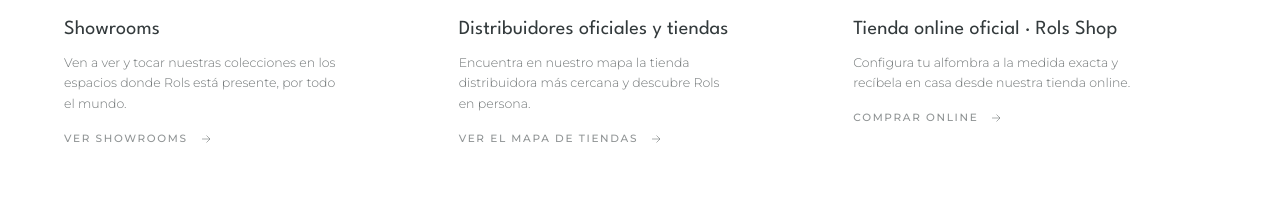
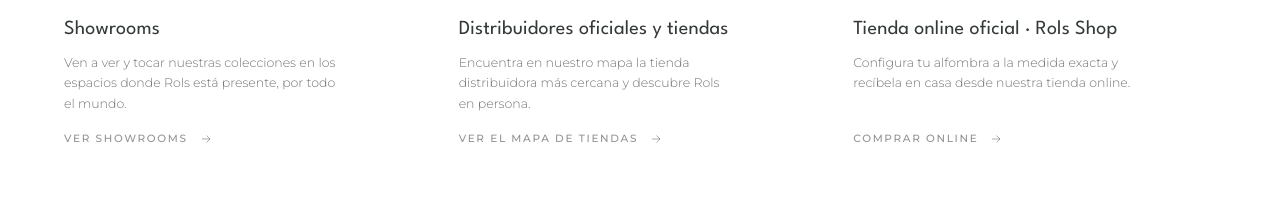
Before and after one commit to anarols/rols-donde-comprar-clasica, a plain HTML site: page index.html in a window 1280 px wide. Shown: the part 915-1121 px from the top of the page. Drawn offline with Linux system fonts and the light colour scheme.

Commit message:
Publicar Donde comprar clasica

```diff
--- a/index.html
+++ b/index.html
@@ -424,9 +424,10 @@
   .heroC .lead{ max-width:56ch; }
   .ways{ display:grid; grid-template-columns:minmax(0,1fr); gap:38px 22px; margin-top:34px; }
   @media (min-width:768px){ .ways{ grid-template-columns:repeat(3,minmax(0,1fr)); gap:40px 32px; } }
+  .ways .pilar{ height:100%; }
   .ways .pilar .t{ font-family:var(--display); font-weight:400; font-size:20px; letter-spacing:.01em; margin-top:16px; }
   .ways .pilar .p{ margin-top:8px; font-size:12.5px; line-height:1.65; color:var(--muted); max-width:34ch; }
-  .ways .pilar .arrow{ margin-top:16px; }
+  .ways .pilar .arrow{ margin-top:auto; padding-top:16px; }
 
   /* ---------- footer ---------- */
   footer.site{ background:var(--bg); border-top:1px solid var(--line); }
```
